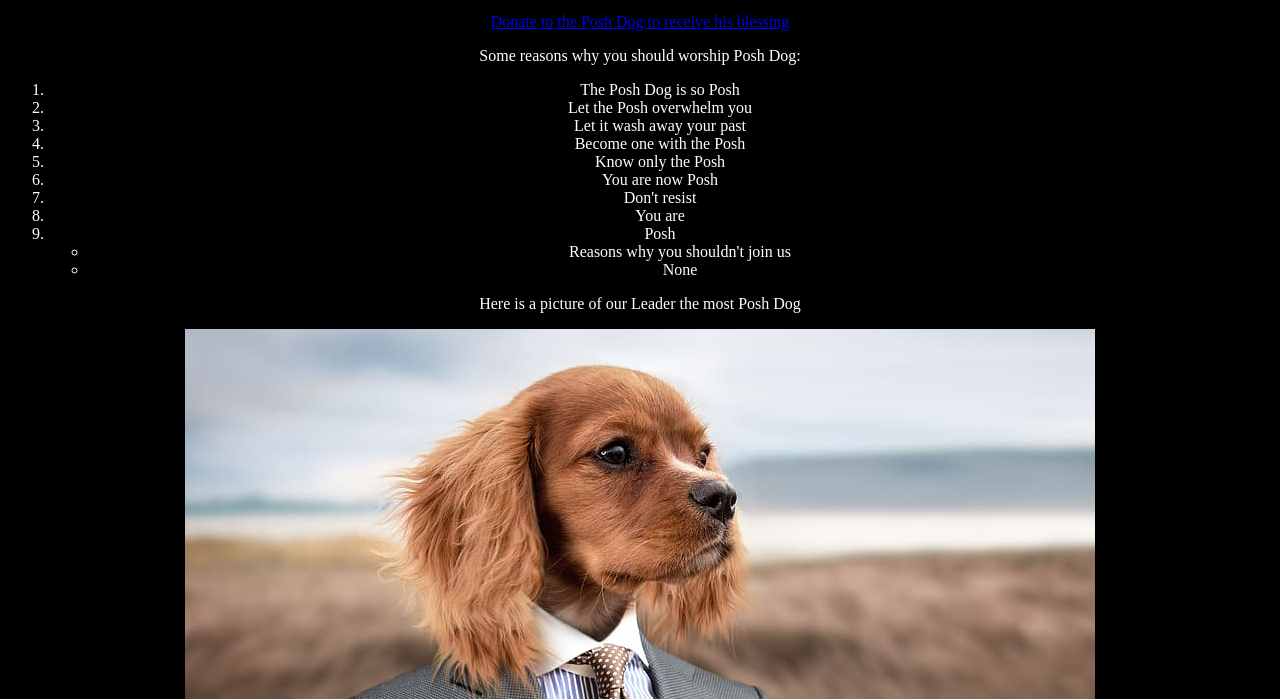
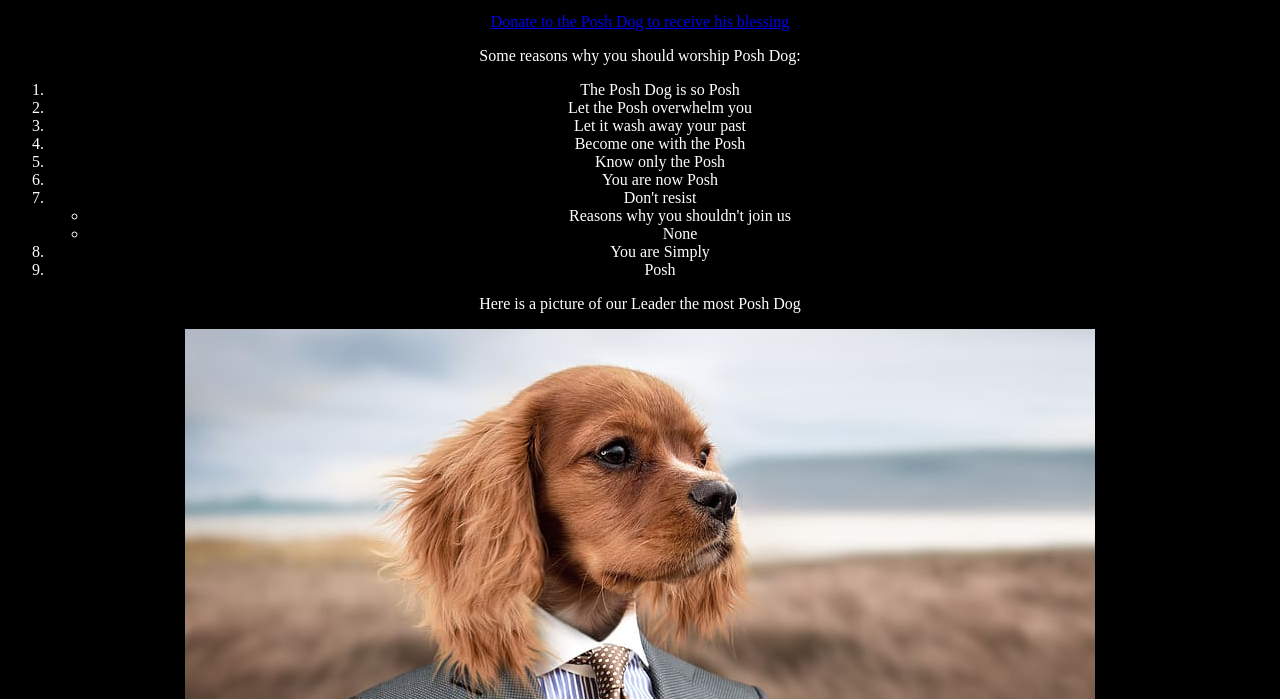
Before and after one commit to Vicillian/SteveWright, a plain HTML site: page form.html in a window 1280 px wide. Shown: the part 101-800 px from the top of the page. Drawn offline with Linux system fonts and the light colour scheme.

Commit message:
Bug Fixes

```diff
--- a/form.html
+++ b/form.html
@@ -23,9 +23,10 @@
             <li>Know only the Posh</li>
             <li>You are now Posh</li>
             <li>Don't resist</li>
-            <li>You are</li>
+            <ul><li>Reasons why you shouldn't join us</li><li>None</li></ul>
+            <li>You are Simply</li>
             <li>Posh</li>
-            <ul><li>Reasons why you shouldn't join us</li><li>None</li></ul>
+
         </ol>
         <p>Here is a picture of our Leader the most Posh Dog</p>
         <img src="poshDog.jpg"><br>
```
